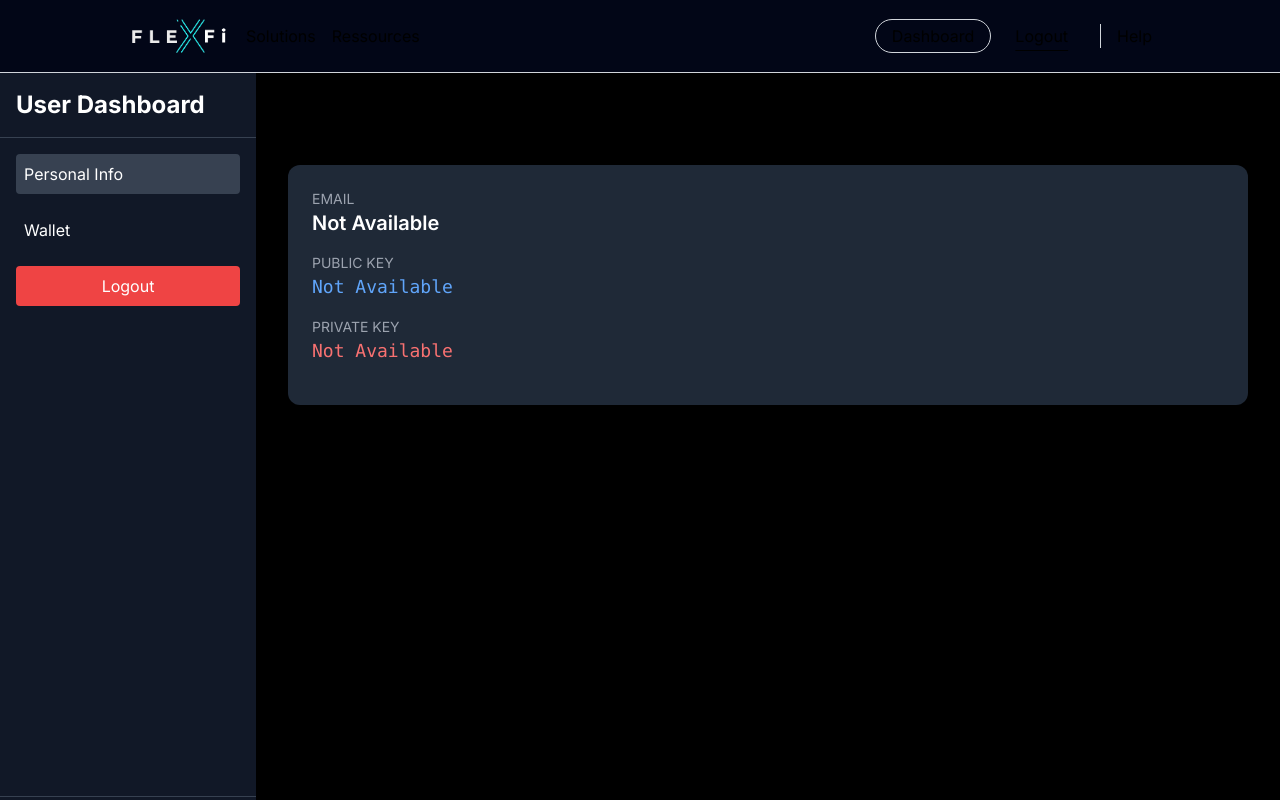
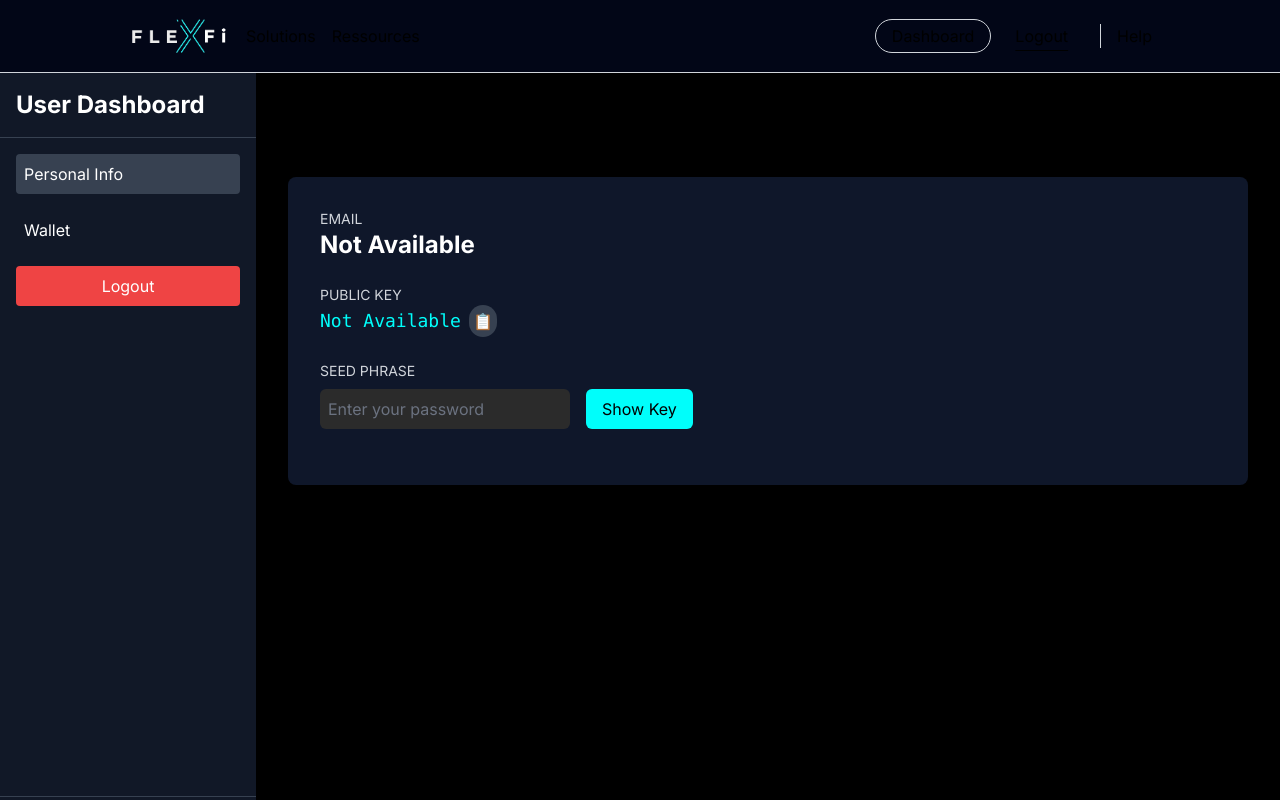
Before and after one commit to MickaelSanches/FlexFi-B-ta, a Next.js app: page /profile in a window 1280 px wide. Shown: the top 800 px of the page. Built offline with nearby package versions, Linux system fonts and the light colour scheme; sample sign-in values are in the browser's storage.

Commit message:
seed phrase to profile

```diff
--- a/src/app/profile/page.tsx
+++ b/src/app/profile/page.tsx
@@ -2,50 +2,97 @@
 
 import DashboardLayout from "@/app/dashboard/layout";
 import { useEffect, useState } from "react";
+import { sessionRepository } from "@/repositories/sessionRepository";
 
 const Profile = () => {
+  const { login } = sessionRepository();
   const [email, setEmail] = useState<string | null>(null);
   const [publicKey, setPublicKey] = useState("");
-  const [privateKey, setPrivateKey] = useState("");
+  const [seedPhrase, setSeedPhrase] = useState("");
+  const [showSeedPhrase, setShowSeedPhrase] = useState(false);
+  const [password, setPassword] = useState("");
+  const [error, setError] = useState("");
 
   useEffect(() => {
     const storedEmail = sessionStorage.getItem("email");
-    if (storedEmail) {
-      setEmail(storedEmail);
+    const storedPublicKey = sessionStorage.getItem("solanaPublicKey");
+    const storedSeedPhrase = sessionStorage.getItem("seedPhrase");
+
+    if (storedEmail) setEmail(storedEmail);
+    if (storedPublicKey) setPublicKey(storedPublicKey);
+    if (storedSeedPhrase) setSeedPhrase(storedSeedPhrase);
+  }, []);
+
+  const handleShowPrivateKey = async (e: React.FormEvent) => {
+    e.preventDefault();
+    try {
+      const isLoged = await login(email!, password);
+      if (isLoged) {
+        setShowSeedPhrase(true);
+        setError("");
+      }
+    } catch {
+      setError("Incorrect password.");
     }
-    const storedPublicKey = sessionStorage.getItem("solanaPublicKey");
-    if (storedPublicKey) {
-      setPublicKey(storedPublicKey);
-    }
-    const storedPrivateKey = sessionStorage.getItem("solanaPrivateKey");
-    if (storedPrivateKey) {
-      setPrivateKey(storedPrivateKey);
-    } else {
-      console.log("No private key found");
-    }
-  }, []);
+  };
 
   return (
     <DashboardLayout>
-      <h1 className="text-3xl font-extrabold mb-6">Personal Information</h1>
-      <div className="bg-gray-800 p-6 rounded-xl shadow-lg transition-transform">
-        <div className="mb-4">
-          <p className="text-sm text-gray-400 uppercase">Email</p>
-          <p className="text-xl font-semibold text-white">
+      <h1 className="text-4xl font-bold text-gradient mb-8">
+        Personal Information
+      </h1>
+
+      <div className="bg-slate-900 p-8 rounded-lg shadow-lg ">
+        <div className="mb-6">
+          <p className="text-sm text-gray-300 uppercase">Email</p>
+          <p className="text-2xl font-bold text-white">
             {email || "Not Available"}
           </p>
         </div>
-        <div className="mb-4">
-          <p className="text-sm text-gray-400 uppercase">Public Key</p>
-          <p className="text-lg font-mono text-blue-400 break-all">
-            {publicKey || "Not Available"}
-          </p>
+
+        <div className="mb-6">
+          <p className="text-sm text-gray-300 uppercase">Public Key</p>
+          <div className="flex items-center space-x-2">
+            <p className="text-lg font-mono text-[#00FEFB] break-all">
+              {publicKey || "Not Available"}
+            </p>
+            <button
+              className="bg-gray-700 text-gray-300 p-1 rounded-full focus:outline-none hover:bg-gray-600"
+              title="Copy Public Key"
+              onClick={() => navigator.clipboard.writeText(publicKey)}
+            >
+              📋
+            </button>
+          </div>
         </div>
-        <div className="mb-4">
-          <p className="text-sm text-gray-400 uppercase">Private Key</p>
-          <p className="text-lg font-mono text-red-400 break-all">
-            {privateKey || "Not Available"}
-          </p>
+
+        <div className="mb-6">
+          <p className="text-sm text-gray-300 uppercase">Seed Phrase</p>
+          {showSeedPhrase ? (
+            <p className="text-lg font-mono text-[#ff4d4f] break-all">
+              {seedPhrase || "Not Available"}
+            </p>
+          ) : (
+            <form onSubmit={handleShowPrivateKey}>
+              <div className="flex items-center">
+                <input
+                  type="password"
+                  value={password}
+                  onChange={(e) => setPassword(e.target.value)}
+                  className="p-2 mt-2 bg-[#2b2b2b] border-none rounded-md text-white placeholder-gray-500 focus:outline-none focus:ring focus:ring-[#00FEFB]"
+                  placeholder="Enter your password"
+                  required
+                />
+                <button
+                  type="submit"
+                  className="ml-4 mt-2 bg-[#00FEFB] text-black px-4 py-2 rounded-md hover:bg-[#00d8f8] transition duration-300"
+                >
+                  Show Key
+                </button>
+              </div>
+              {error && <p className="text-red-500 mt-2">{error}</p>}
+            </form>
+          )}
         </div>
       </div>
     </DashboardLayout>
--- a/src/repositories/sessionRepository.ts
+++ b/src/repositories/sessionRepository.ts
@@ -41,9 +41,6 @@ export const sessionRepository = () => {
 
   // Connexion
   const login = async (email: string, password: string) => {
-    console.log("email : " + email);
-    console.log("password : " + password);
-
     try {
       const response = await handleApiCall(`${URL_API}/login`, "POST", {
         email,
@@ -53,6 +50,8 @@ export const sessionRepository = () => {
       const token = response.token;
 
       if (token) {
+        console.log("__________________________");
+
         // Stocker le token dans sessionStorage
         sessionStorage.setItem("token", token);
 
@@ -65,10 +64,11 @@ export const sessionRepository = () => {
         const email = decodedToken.user.email;
         sessionStorage.setItem("email", email);
 
-        const privateKey = decodedToken.user.private_key;
-        sessionStorage.setItem("solanaPrivateKey", privateKey);
+        const seedPhrase = decodedToken.user.seed_phrase;
+        sessionStorage.setItem("seedPhrase", seedPhrase);
 
         router.push("/dashboard");
+        return true;
       } else {
         throw new Error("Token not found in response");
       }
```
